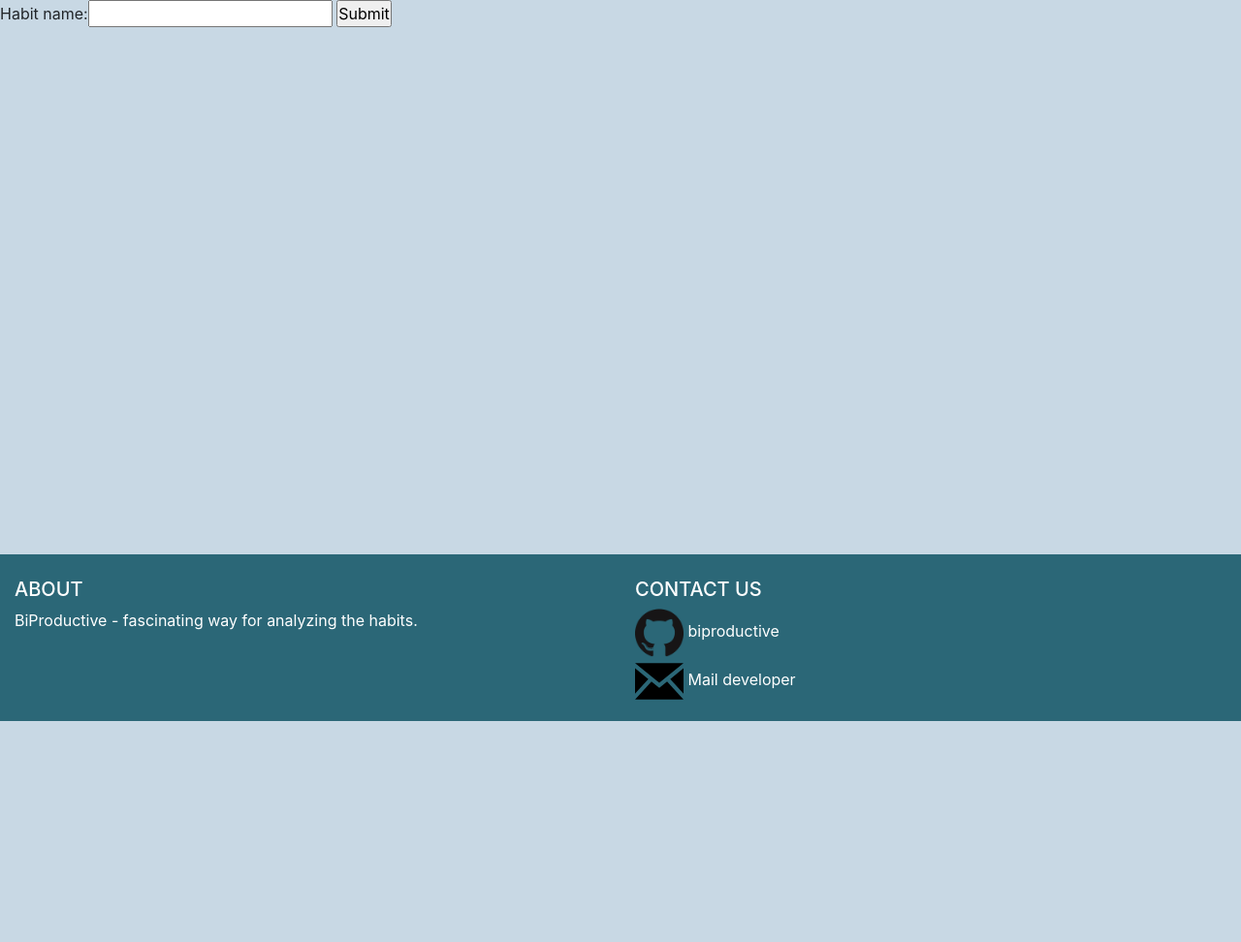
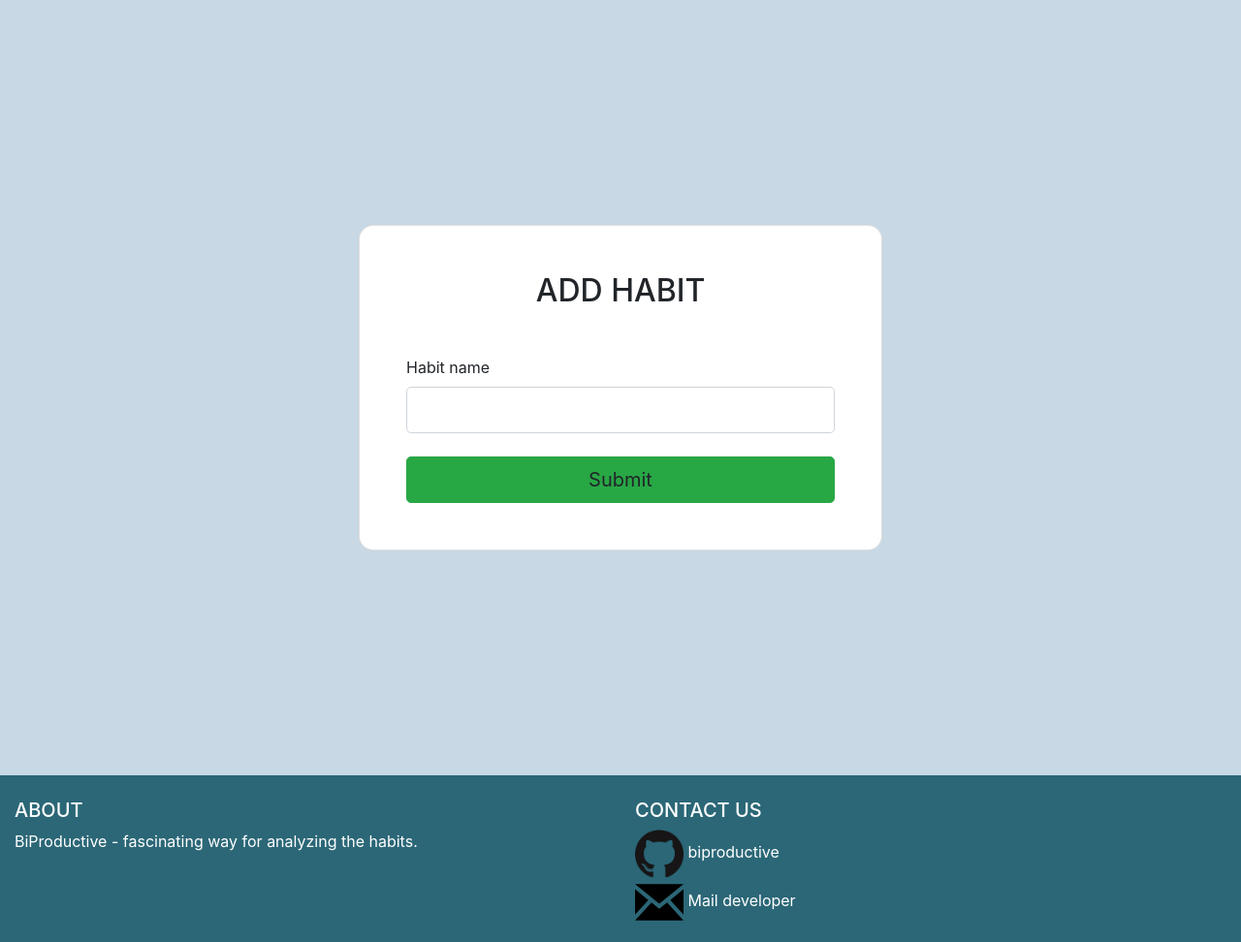
Before and after one commit to rizvansky/biproductive, a Django app: page /habits/add_habit/ in a window 1280 px wide. Shown: the part 56-1028 px from the top of the page at 97% size. Before the commit the page ends 800 px from the top, so only its background shows below. Run offline with Django 3.2, Linux system fonts and the light colour scheme; the visitor is signed in with stand-in values (Sample User, id 1); some libraries are stand-ins or nearby versions.

Commit message:
Closes #11. Adding habit forms rendering with boostrap

```diff
--- /dev/null
+++ b/biproductive/habits/templates/add_habit.html
@@ -0,0 +1,51 @@
+{% extends "base_generic.html" %}
+
+{% block title %} Add habit {% endblock %}
+
+{% block content %}
+
+    {% if message %}<h1>{{ message }}</h1> {% endif %}
+
+    <section class="vh-100 bg-image main-container">
+        <div class="mask d-flex align-items-center h-100 gradient-custom-3">
+            <div class="container h-100">
+                <div class="row d-flex justify-content-center align-items-center h-100">
+                    <div class="col-12 col-md-9 col-lg-7 col-xl-6">
+                        <div class="card" style="border-radius: 15px;">
+                            <div class="card-body p-5">
+                                <h2 class="text-uppercase text-center mb-5">Add habit</h2>
+
+                                <form action="" method="post">
+                                    {% csrf_token %}
+                                    {{ form.non_field_errors }}
+
+                                    <div class="form-outline mb-4">
+
+                                        <label class="form-label" for="{{ form.habit_name.id_for_label }}">Habit
+                                            name</label>
+                                        <input class="form-control form-control-lg"
+                                               id="{{ form.habit_name.id_for_label }}"
+                                               name="{{ form.habit_name.html_name }}" type="text"/>
+                                        {{ form.habit_name.errors }}
+
+                                    </div>
+
+
+                                    <div class="d-flex justify-content-center">
+                                        <button class="btn btn-success btn-block btn-lg gradient-custom-4 text-body"
+                                                type="submit">
+                                            Submit
+                                        </button>
+                                    </div>
+                                </form>
+
+                            </div>
+                        </div>
+                    </div>
+                </div>
+            </div>
+        </div>
+    </section>
+
+
+{% endblock %}
--- a/biproductive/habits/templates/habits/add_habit.html
+++ /dev/null
@@ -1,9 +0,0 @@
-{% extends "base_generic.html" %}
-{% block title %} Index page {% endblock %}
-{% block content %}
-<form action="" method="post">
-    {% csrf_token %}
-    {{ form }}
-    <input type="submit" value="Submit">
-</form>
-{% endblock %}
--- a/biproductive/habits/views.py
+++ b/biproductive/habits/views.py
@@ -1,13 +1,12 @@
 from datetime import datetime
 
 from django.contrib.auth.decorators import login_required
-from django.http import JsonResponse
-from django.shortcuts import render, redirect
-from django.urls import reverse
+from django.shortcuts import render
 from django.views.decorators.csrf import csrf_exempt
 
+from .forms import AddHabitForm
 from .models import Habit
-from .forms import AddHabitForm
+
 
 @csrf_exempt
 @login_required(login_url="login")
@@ -15,12 +14,19 @@ def add_habit(request):
     if request.method == "POST":
         form = AddHabitForm(request.POST)
         if form.is_valid():
-            habit_name = form.cleaned_data['habit_name']
-            habit = Habit(habit_name=habit_name, user=request.user, creation_date=datetime.now())
+            habit_name = form.cleaned_data["habit_name"]
+            habit = Habit(
+                habit_name=habit_name, user=request.user, creation_date=datetime.now()
+            )
             habit.save()
-            return redirect(reverse('home'))
+            return render(
+                request,
+                "add_habit.html",
+                context={"message": f"Habit {habit.habit_name} successfully added!"},
+                status=200,
+            )
         else:
-            return render(request, "habits/add_habit.html", context={"form": form}, status=401)
+            return render(request, "add_habit.html", context={"form": form}, status=401)
     else:
         form = AddHabitForm()
-    return render(request, "habits/add_habit.html", {"form": form}, status=200)
+    return render(request, "add_habit.html", {"form": form}, status=200)
--- a/biproductive/templates/base_generic.html
+++ b/biproductive/templates/base_generic.html
@@ -70,7 +70,7 @@
                 <div aria-labelledby="navbarDropdown" class="dropdown-menu dropdown-menu-right">
                     <a class="dropdown-item" href="#">Generate report</a>
                     <a class="dropdown-item" href="{% url 'game' %}">Test productivity</a>
-                    <a class="dropdown-item" href="#">Add habit</a>
+                    <a class="dropdown-item" href="{% url 'habits:add_habit' %}">Add habit</a>
                 </div>
             </li>
         </ul>
```
Also changed, not shown: biproductive/habits/templates/habits/habit_usage_table.html (deleted, +0 -11 lines), biproductive/habits/templates/habits/index.html (deleted, +0 -9 lines), biproductive/habits/tests.py (+8 -4 lines).
